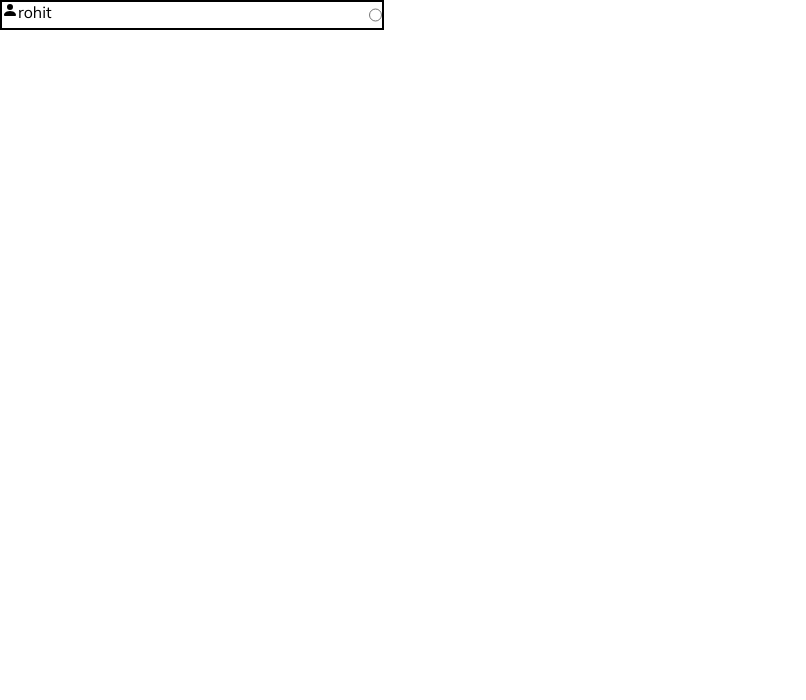
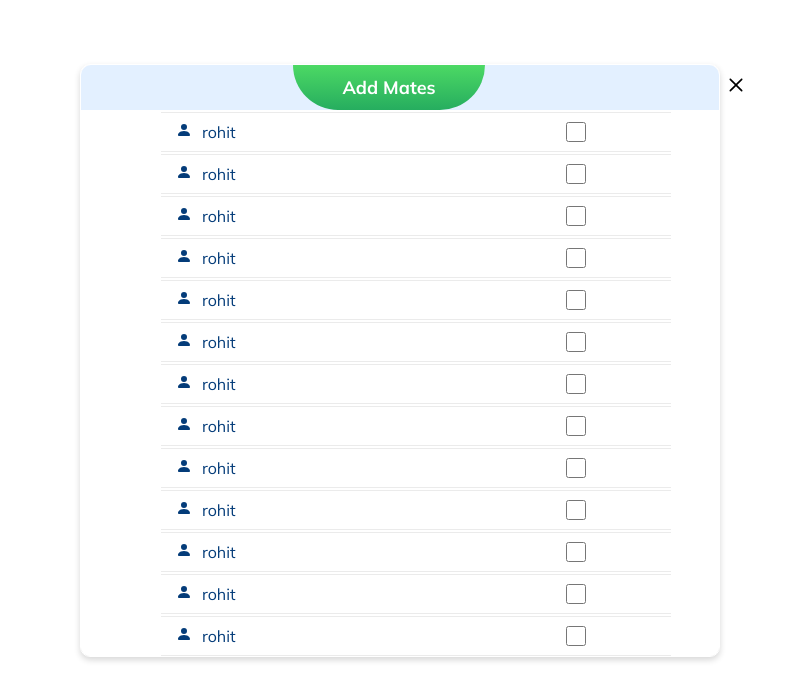
Before and after one commit to akramws/crm-practice, a React (Create React App) app: page /add-mates in a window 1280 px wide. Shown: the top 700 px of the page, without its empty margins (0-806 px from the left). Built offline with nearby package versions, Linux system fonts and the light colour scheme.

Commit message:
okokokokokokok

```diff
--- a/src/Component/AddMates.jsx
+++ b/src/Component/AddMates.jsx
@@ -1,18 +1,35 @@
 import React from 'react';
 import { BsFillPersonFill } from 'react-icons/bs';
+import { RxCross2 } from 'react-icons/rx';
 import './Style/AddMates.css';
 
 
 const AddMates = () => {
-  return (
-    <div>
-        <div className='add-mates-page'>
-            <p className='icons-name-radio-add'><span><BsFillPersonFill/>rohit</span> <input type="radio" /></p>
-            <p></p>
-            <p></p>
+    return (
+        <div className='main-add-mates'>
+            <div className='main-add-mates-div'>
+                <div className='add-mates-div'>Add Mates</div>
+                <span className='cancel-add-mates'><RxCross2 /></span>
+            </div>
+            <div className='add-mates-page'>
+                <p className='icons-name-radio-add'><span className='spase-icone-name'><BsFillPersonFill />rohit</span> <input className='add-mates-type-inpradio' name='one' type="checkbox" /></p>
+                <p className='icons-name-radio-add'><span className='spase-icone-name'><BsFillPersonFill />rohit</span> <input className='add-mates-type-inpradio' name='one' type="checkbox" /></p>
+                <p className='icons-name-radio-add'><span className='spase-icone-name'><BsFillPersonFill />rohit</span> <input className='add-mates-type-inpradio' name='one' type="checkbox" /></p>
+                <p className='icons-name-radio-add'><span className='spase-icone-name'><BsFillPersonFill />rohit</span> <input className='add-mates-type-inpradio' name='one' type="checkbox" /></p>
+                <p className='icons-name-radio-add'><span className='spase-icone-name'><BsFillPersonFill />rohit</span> <input className='add-mates-type-inpradio' name='one' type="checkbox" /></p>
+                <p className='icons-name-radio-add'><span className='spase-icone-name'><BsFillPersonFill />rohit</span> <input className='add-mates-type-inpradio' name='one' type="checkbox" /></p>
+                <p className='icons-name-radio-add'><span className='spase-icone-name'><BsFillPersonFill />rohit</span> <input className='add-mates-type-inpradio' name='one' type="checkbox" /></p>
+                <p className='icons-name-radio-add'><span className='spase-icone-name'><BsFillPersonFill />rohit</span> <input className='add-mates-type-inpradio' name='one' type="checkbox" /></p>
+                <p className='icons-name-radio-add'><span className='spase-icone-name'><BsFillPersonFill />rohit</span> <input className='add-mates-type-inpradio' name='one' type="checkbox" /></p>
+                <p className='icons-name-radio-add'><span className='spase-icone-name'><BsFillPersonFill />rohit</span> <input className='add-mates-type-inpradio' name='one' type="checkbox" /></p>
+                <p className='icons-name-radio-add'><span className='spase-icone-name'><BsFillPersonFill />rohit</span> <input className='add-mates-type-inpradio' name='one' type="checkbox" /></p>
+                <p className='icons-name-radio-add'><span className='spase-icone-name'><BsFillPersonFill />rohit</span> <input className='add-mates-type-inpradio' name='one' type="checkbox" /></p>
+                <p className='icons-name-radio-add'><span className='spase-icone-name'><BsFillPersonFill />rohit</span> <input className='add-mates-type-inpradio' name='one' type="checkbox" /></p>
+
+            </div>
+
         </div>
-    </div>
-  )
+    )
 }
 
 export default AddMates
--- a/src/Component/Style/AddMates.css
+++ b/src/Component/Style/AddMates.css
@@ -1,8 +1,83 @@
+.main-add-mates{
+    position: relative;
+    left: 5rem;
+    top: 4rem;
+    background: #FFFFFF 0% 0% no-repeat padding-box;
+box-shadow: 0px 3px 6px #00000029;
+border: 1px solid #FFFFFF;
+border-radius: 10px;
+opacity: 1;
+width: 50%;
+height: 50%;
 
+}
+
+
+.main-add-mates-div{
+    width: 100%;
+    height: 45px;
+    display: flex;
+    justify-content: center;
+    align-items: center;
+    text-align: center;
+    background: #E3F0FF 0% 0% no-repeat padding-box;
+border-radius: 10px 10px 0px 0px;
+opacity: 1;
+}
+.add-mates-page{
+    width: 100%;
+}
+
+.add-mates-div{
+    width: 30%;
+    height: 45px;
+    background: transparent linear-gradient(180deg, #4CD964 0%, #26AD5F 100%) 0% 0% no-repeat padding-box;
+    border-radius: 0px 0px 80px 80px;
+    opacity: 1;
+    display: flex;
+    align-items: center;
+    justify-content: center;
+    text-align: center;
+font: normal normal bold 18px/23px "Mulish";
+letter-spacing: 0px;
+color: #FFFFFF;
+opacity: 1;
+}
+.cancel-add-mates{
+    position: relative;
+    left: 15rem;
+    font-size: 22px;
+    color: #0E4D92 0% 0% no-repeat padding-box;
+opacity: 1;
+}
 .icons-name-radio-add{
 display: flex;
-width: 30%;
-height: 30px;
-border: 2px solid black;
+position: relative;
+left: 5rem;
+width: 80%;
+height: 40px;
 justify-content: space-between;
+
+border-bottom: 0.2px solid #ebebeb;
+border-top: 0.2px solid #ebebeb;
+opacity: 1;
+align-items: center;
+text-align: center;
+margin-top: 2px;
+padding-left: 15px;
 }
+.spase-icone-name{
+    display: flex;
+    gap: 10px;
+    color: #043C79;
+}
+.add-mates-page input[type="checkbox"]{
+   accent-color: green;
+}
+.add-mates-type-inpradio{
+    width: 30px;
+    height: 20px;
+    position: relative;
+    right: 5rem;
+    border-radius: 50%;
+}
```
